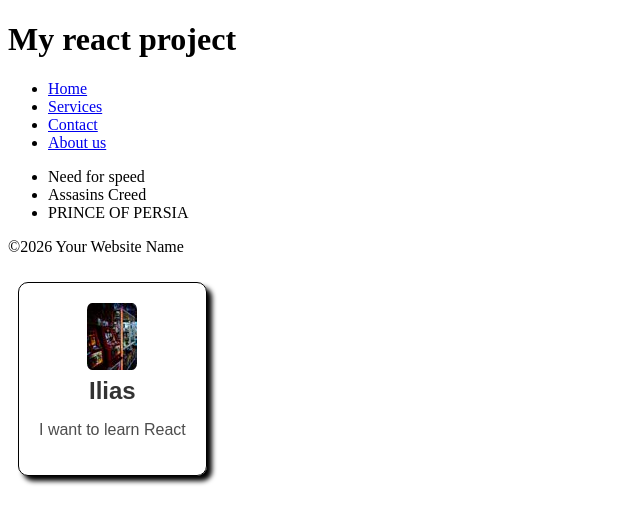
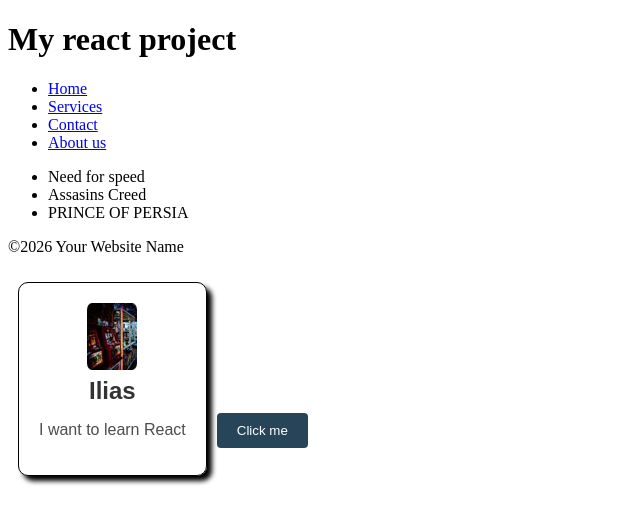
Before and after one commit to IliasSari/react-project-1, a React (Vite) app: page / in a window 1280 px wide. Shown: the top 524 px of the page, without its empty margins (0-640 px from the left). Built offline with nearby package versions, Linux system fonts and the light colour scheme.

Commit message:
5th commit. Added Click Me buttongit add .

```diff
--- a/src/App.jsx
+++ b/src/App.jsx
@@ -2,6 +2,7 @@ import Header from './Header.jsx'
 import Footer from './Footer.jsx'
 import Games from './Games.jsx';
 import Card from './Card.jsx';
+import Button from './Button.jsx';
 
 function App(){
   return(
@@ -10,6 +11,7 @@ function App(){
       <Games/>
       <Footer/>
       <Card/>
+      <Button/>
     </>
   );
 }
--- /dev/null
+++ b/src/Button.jsx
@@ -0,0 +1,18 @@
+
+
+function Button(){
+
+    const styles = {
+
+        backgroundColor: "rgb(39, 69, 89)",
+        color: "white",
+        padding: "10px 20px",
+        borderRadius: "4px",
+        border: "none",
+        cursor: "pointer",
+    }
+
+    return(<button style={styles}>Click me</button>);
+}
+
+export default Button
```
